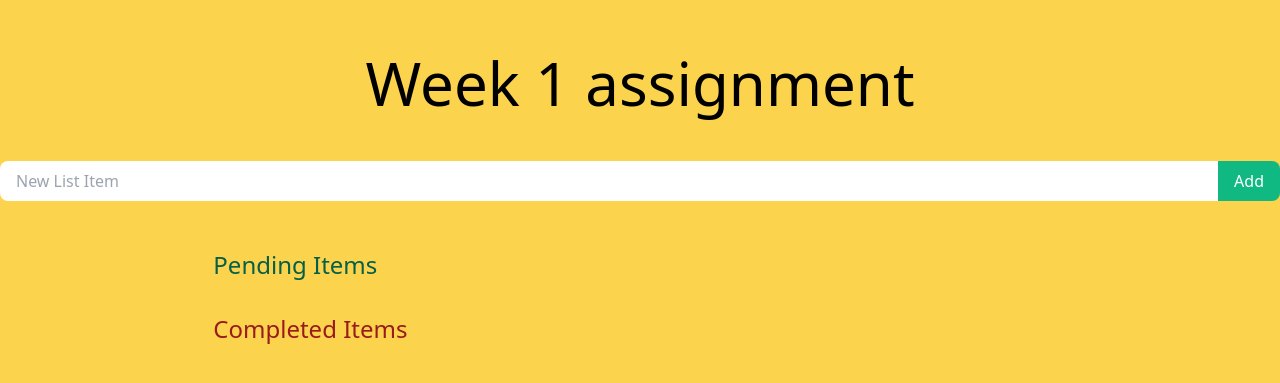
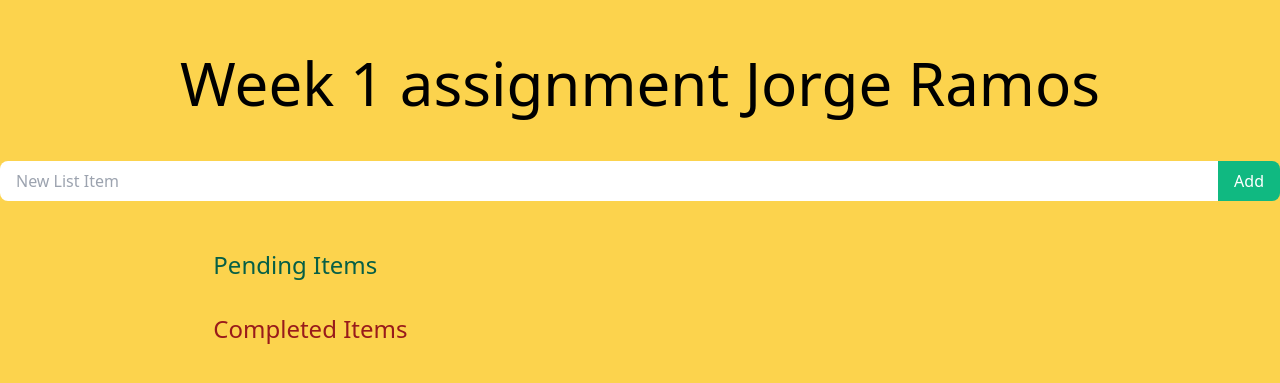
Before and after one commit to jramos19-dev/intro-html-js, a plain HTML site: page Index.html in a window 1280 px wide. Shown: the part 201-584 px from the top of the page. Drawn offline with nearby package versions, Linux system fonts and the light colour scheme.

Commit message:
i changed the title

```diff
--- a/Index.html
+++ b/Index.html
@@ -3,7 +3,7 @@
   <head>
     <meta charset="UTF-8" />
     <meta name="viewport" content="width=device-width, initial-scale=1.0" />
-    <title>My Assignment 1</title>
+    <title></title>
     <link
       href="https://unpkg.com/tailwindcss@^2/dist/tailwind.min.css"
       rel="stylesheet"
@@ -14,7 +14,7 @@
       class="min-h-screen container mx-auto flex flex-col items-center justify-center"
     >
       <div lcass="title">
-        <h1 class="text-6xl font-light my-4">Week 1 assignment</h1>
+        <h1 class="text-6xl font-light my-4">Week 1 assignment Jorge Ramos</h1>
       </div>
       <div class="form w-full my-8">
         <form id="addForm" class="flex">
```
